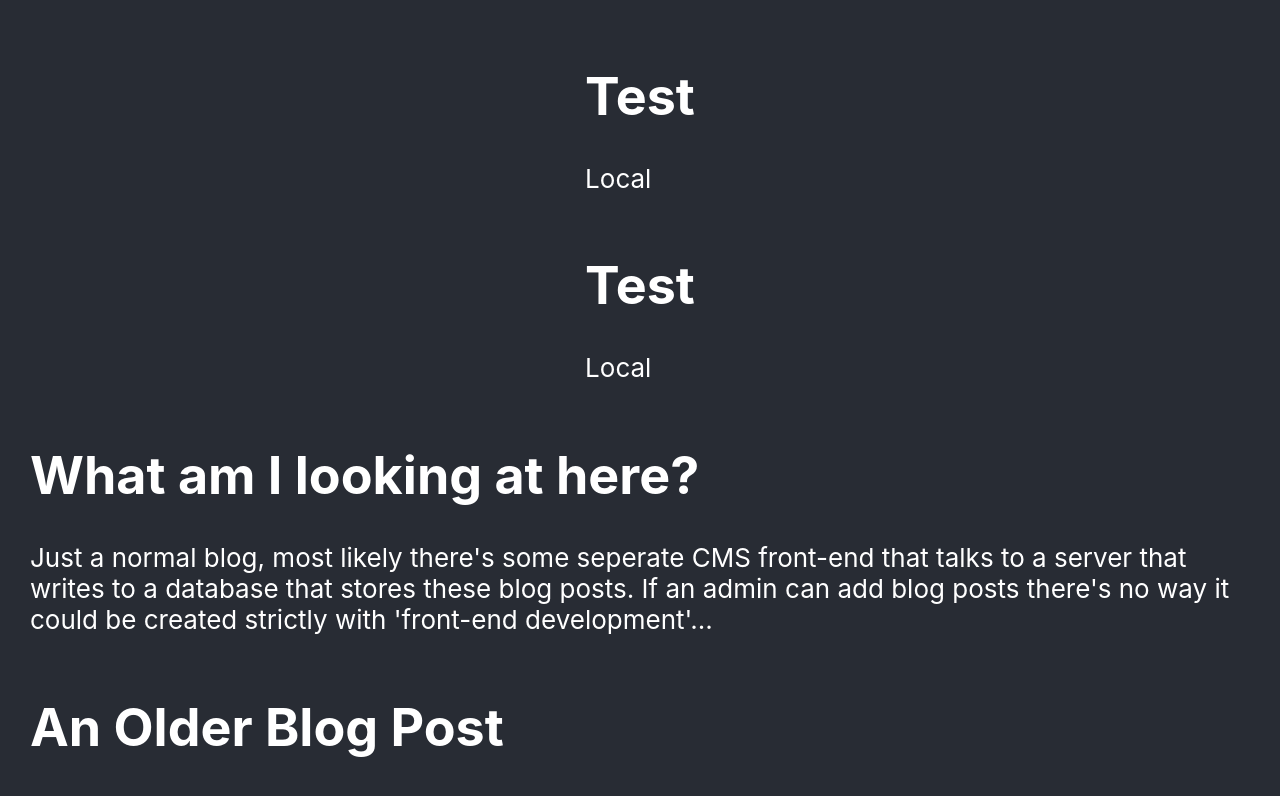
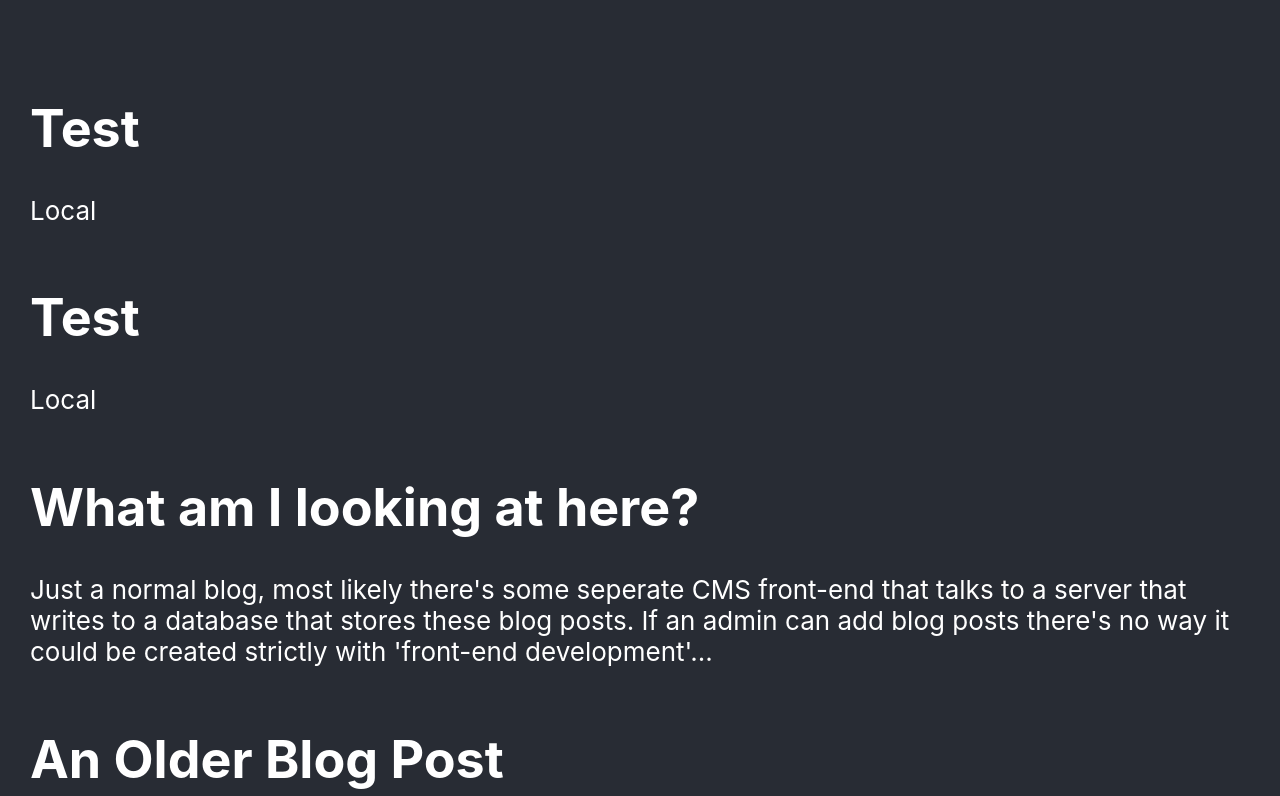
Before and after one commit to TomMahle/isomorphicGitHack, a React (Create React App) app: page / in a window 1280 px wide. Shown: the top 796 px of the page. Built offline with nearby package versions, Linux system fonts and the light colour scheme; what @isomorphic-git/lightning-fs would draw is missing.

Commit message:
Improve formatting, remove unnecessary things

```diff
--- a/package.json
+++ b/package.json
@@ -15,7 +15,6 @@
   "scripts": {
     "start": "react-scripts start",
     "build": "react-scripts build",
-    "test": "react-scripts test",
     "eject": "react-scripts eject"
   },
   "eslintConfig": {
--- a/src/App.css
+++ b/src/App.css
@@ -1,5 +1,6 @@
 .App {
   display: flex;
+  flex: 1;
   flex-direction: column;
   justify-content: center;
   background-color: #282c34;
@@ -7,19 +8,9 @@
   padding: 30px;
 }
 
-.App-logo {
-  height: 40vmin;
-  pointer-events: none;
-}
-
-@media (prefers-reduced-motion: no-preference) {
-  .App-logo {
-    animation: App-logo-spin infinite 20s linear;
-  }
-}
-
 .Admin {
   display: flex;
+  flex: 1;
   flex-direction: column;
   align-items: center;
   justify-content: center;
@@ -36,15 +27,6 @@
   color: white;
 }
 
-.App-link {
-  color: #61dafb;
+.Blog-post {
+  width: 100%;
 }
-
-@keyframes App-logo-spin {
-  from {
-    transform: rotate(0deg);
-  }
-  to {
-    transform: rotate(360deg);
-  }
-}
--- a/src/App.js
+++ b/src/App.js
@@ -6,10 +6,11 @@ import MaybeAdmin from "./MaybeAdmin";
 const App = () => {
   return (
     <div className="App">
+      <p />
       <MaybeAdmin />
       <div className="App-header">
         {blogs.map(({ title, body }, index) => (
-          <div key={index}>
+          <div key={index} className="Blog-post">
             <h1>{title}</h1>
             <p>{body}</p>
           </div>
```
Also changed, not shown: src/setupTests.js (deleted, +0 -5 lines).
